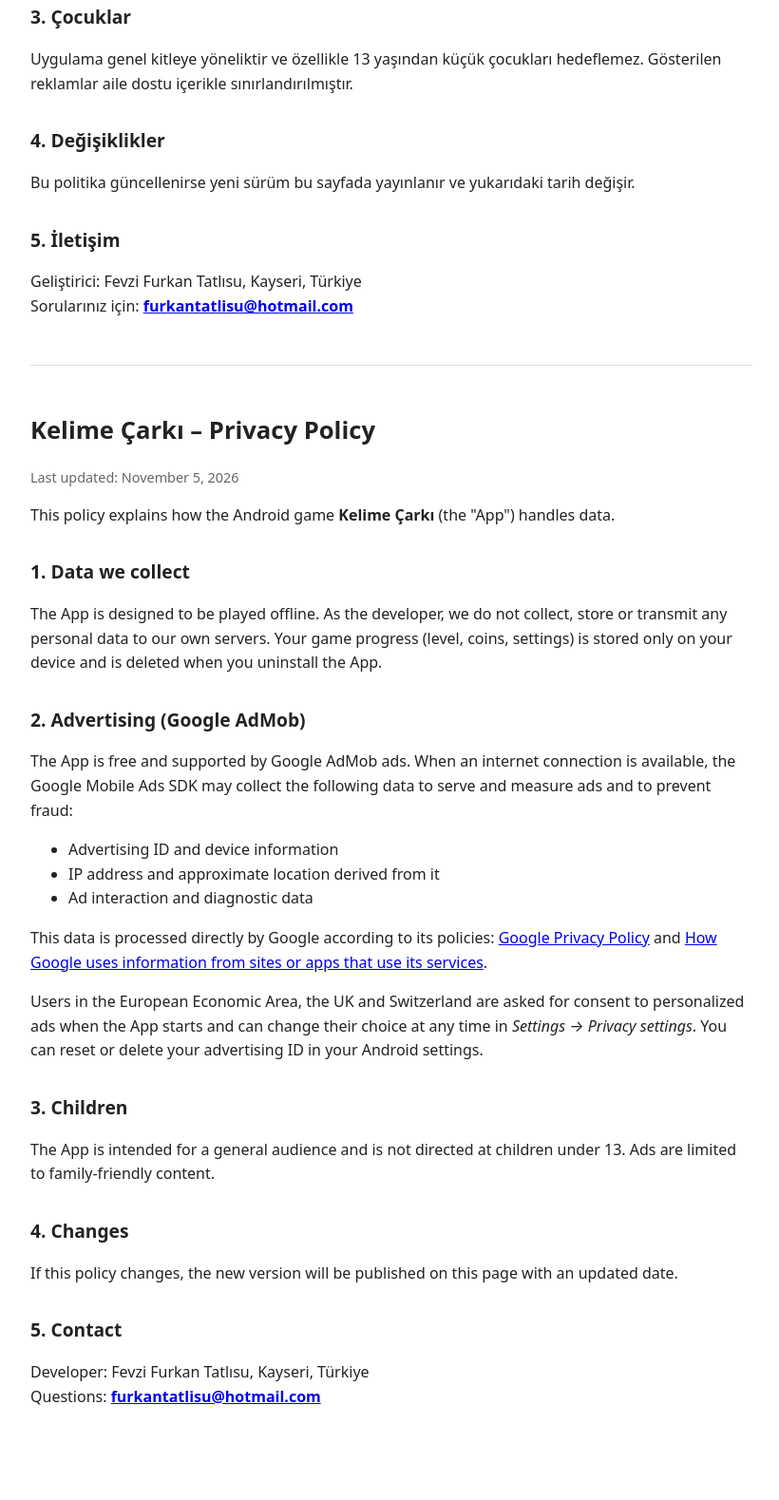
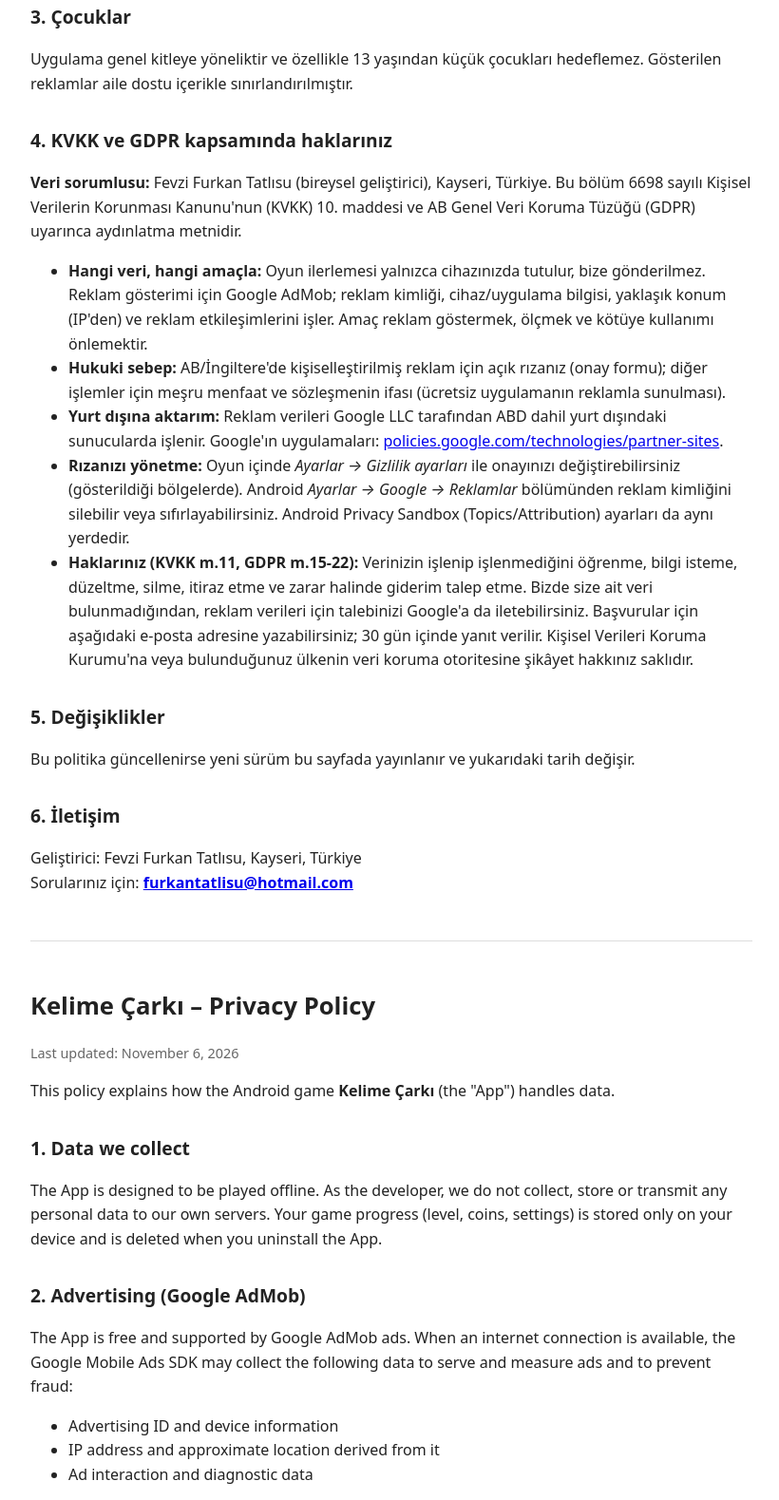
Before and after one commit to furkantatlisuu/furkantatlisuu.github.io, a plain HTML site: page kelime-carki/gizlilik.html in a window 1280 px wide. Shown: the part 833-2412 px from the top of the page at 95% size, without its empty margins (228-1048 px from the left). Drawn offline with Linux system fonts and the light colour scheme.

Commit message:
Gizlilik politikasi: KVKK/GDPR bolumu
Co-Authored-By: Claude Opus 5.5 <noreply@anthropic.com>

```diff
--- a/kelime-carki/gizlilik.html
+++ b/kelime-carki/gizlilik.html
@@ -13,7 +13,7 @@
 </head>
 <body>
 <h1>Kelime Çarkı – Gizlilik Politikası</h1>
-<p class="muted">Son güncelleme: 5 Kasım 2026</p>
+<p class="muted">Son güncelleme: 6 Kasım 2026</p>
 
 <p>Bu politika, Android için yayınlanan <strong>Kelime Çarkı</strong> oyununun ("Uygulama") hangi verileri nasıl işlediğini açıklar.</p>
 
@@ -33,16 +33,26 @@
 <h2>3. Çocuklar</h2>
 <p>Uygulama genel kitleye yöneliktir ve özellikle 13 yaşından küçük çocukları hedeflemez. Gösterilen reklamlar aile dostu içerikle sınırlandırılmıştır.</p>
 
-<h2>4. Değişiklikler</h2>
+<h2>4. KVKK ve GDPR kapsamında haklarınız</h2>
+<p><strong>Veri sorumlusu:</strong> Fevzi Furkan Tatlısu (bireysel geliştirici), Kayseri, Türkiye. Bu bölüm 6698 sayılı Kişisel Verilerin Korunması Kanunu'nun (KVKK) 10. maddesi ve AB Genel Veri Koruma Tüzüğü (GDPR) uyarınca aydınlatma metnidir.</p>
+<ul>
+<li><strong>Hangi veri, hangi amaçla:</strong> Oyun ilerlemesi yalnızca cihazınızda tutulur, bize gönderilmez. Reklam gösterimi için Google AdMob; reklam kimliği, cihaz/uygulama bilgisi, yaklaşık konum (IP'den) ve reklam etkileşimlerini işler. Amaç reklam göstermek, ölçmek ve kötüye kullanımı önlemektir.</li>
+<li><strong>Hukuki sebep:</strong> AB/İngiltere'de kişiselleştirilmiş reklam için açık rızanız (onay formu); diğer işlemler için meşru menfaat ve sözleşmenin ifası (ücretsiz uygulamanın reklamla sunulması).</li>
+<li><strong>Yurt dışına aktarım:</strong> Reklam verileri Google LLC tarafından ABD dahil yurt dışındaki sunucularda işlenir. Google'ın uygulamaları: <a href="https://policies.google.com/technologies/partner-sites">policies.google.com/technologies/partner-sites</a>.</li>
+<li><strong>Rızanızı yönetme:</strong> Oyun içinde <em>Ayarlar → Gizlilik ayarları</em> ile onayınızı değiştirebilirsiniz (gösterildiği bölgelerde). Android <em>Ayarlar → Google → Reklamlar</em> bölümünden reklam kimliğini silebilir veya sıfırlayabilirsiniz. Android Privacy Sandbox (Topics/Attribution) ayarları da aynı yerdedir.</li>
+<li><strong>Haklarınız (KVKK m.11, GDPR m.15-22):</strong> Verinizin işlenip işlenmediğini öğrenme, bilgi isteme, düzeltme, silme, itiraz etme ve zarar halinde giderim talep etme. Bizde size ait veri bulunmadığından, reklam verileri için talebinizi Google'a da iletebilirsiniz. Başvurular için aşağıdaki e-posta adresine yazabilirsiniz; 30 gün içinde yanıt verilir. Kişisel Verileri Koruma Kurumu'na veya bulunduğunuz ülkenin veri koruma otoritesine şikâyet hakkınız saklıdır.</li>
+</ul>
+
+<h2>5. Değişiklikler</h2>
 <p>Bu politika güncellenirse yeni sürüm bu sayfada yayınlanır ve yukarıdaki tarih değişir.</p>
 
-<h2>5. İletişim</h2>
+<h2>6. İletişim</h2>
 <p>Geliştirici: Fevzi Furkan Tatlısu, Kayseri, Türkiye<br>Sorularınız için: <strong><a href="mailto:furkantatlisu@hotmail.com">furkantatlisu@hotmail.com</a></strong></p>
 
 <hr>
 
 <h1>Kelime Çarkı – Privacy Policy</h1>
-<p class="muted">Last updated: November 5, 2026</p>
+<p class="muted">Last updated: November 6, 2026</p>
 
 <p>This policy explains how the Android game <strong>Kelime Çarkı</strong> (the "App") handles data.</p>
 
@@ -62,10 +72,20 @@
 <h2>3. Children</h2>
 <p>The App is intended for a general audience and is not directed at children under 13. Ads are limited to family-friendly content.</p>
 
-<h2>4. Changes</h2>
+<h2>4. Your rights (GDPR and Turkish KVKK)</h2>
+<p><strong>Data controller:</strong> Fevzi Furkan Tatlısu (individual developer), Kayseri, Türkiye.</p>
+<ul>
+<li><strong>What and why:</strong> Game progress stays on your device and is never sent to us. Google AdMob processes the advertising ID, device/app information, approximate location (from IP) and ad interactions to serve and measure ads and prevent fraud.</li>
+<li><strong>Legal basis:</strong> your consent for personalised ads in the EEA/UK (consent form); legitimate interest and contract performance (a free, ad-supported app) otherwise.</li>
+<li><strong>International transfers:</strong> ad data is processed by Google LLC, including in the United States. See <a href="https://policies.google.com/technologies/partner-sites">policies.google.com/technologies/partner-sites</a>.</li>
+<li><strong>Managing consent:</strong> in the game via <em>Settings → Privacy options</em> (where shown); on Android via <em>Settings → Google → Ads</em> (delete/reset the advertising ID, Privacy Sandbox settings).</li>
+<li><strong>Your rights:</strong> access, rectification, erasure, objection, restriction and complaint to your data protection authority. Write to the e-mail below; we reply within 30 days.</li>
+</ul>
+
+<h2>5. Changes</h2>
 <p>If this policy changes, the new version will be published on this page with an updated date.</p>
 
-<h2>5. Contact</h2>
+<h2>6. Contact</h2>
 <p>Developer: Fevzi Furkan Tatlısu, Kayseri, Türkiye<br>Questions: <strong><a href="mailto:furkantatlisu@hotmail.com">furkantatlisu@hotmail.com</a></strong></p>
 </body>
 </html>
```
